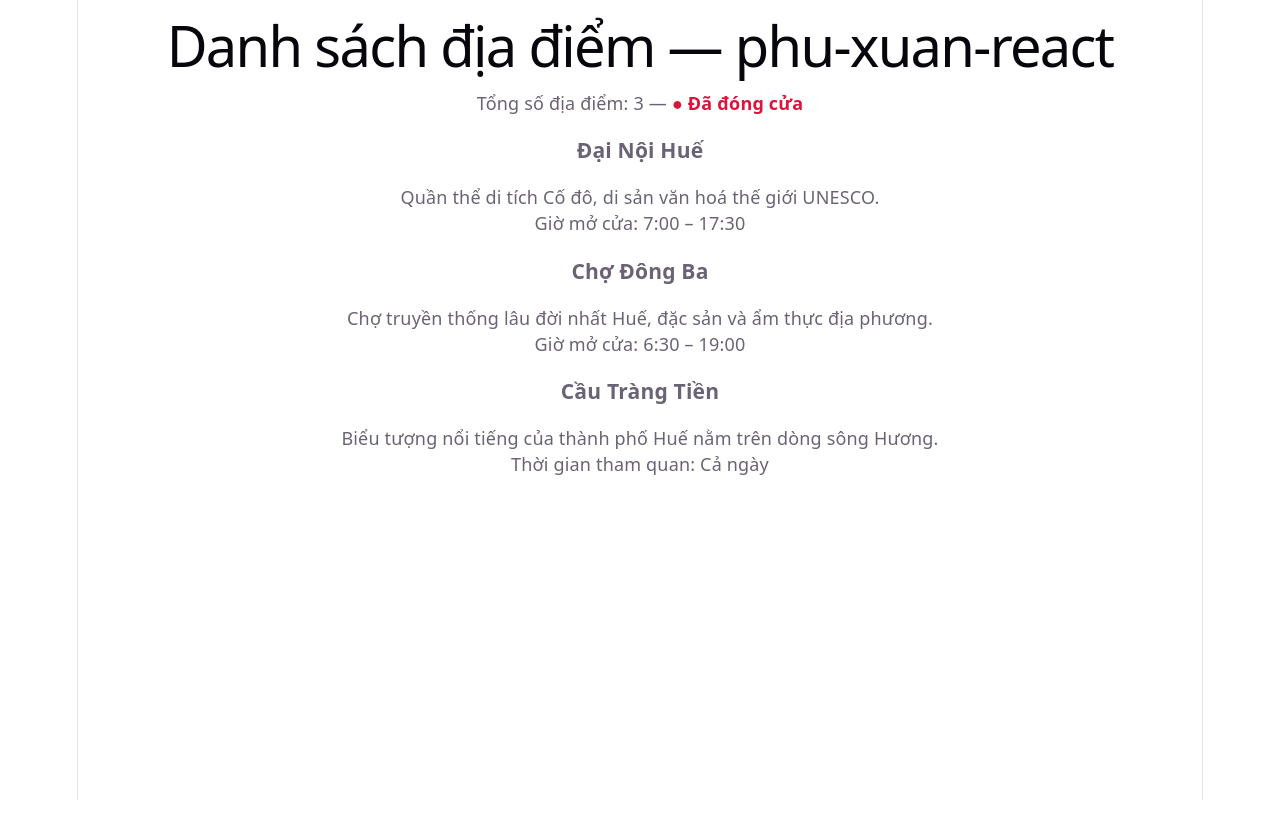
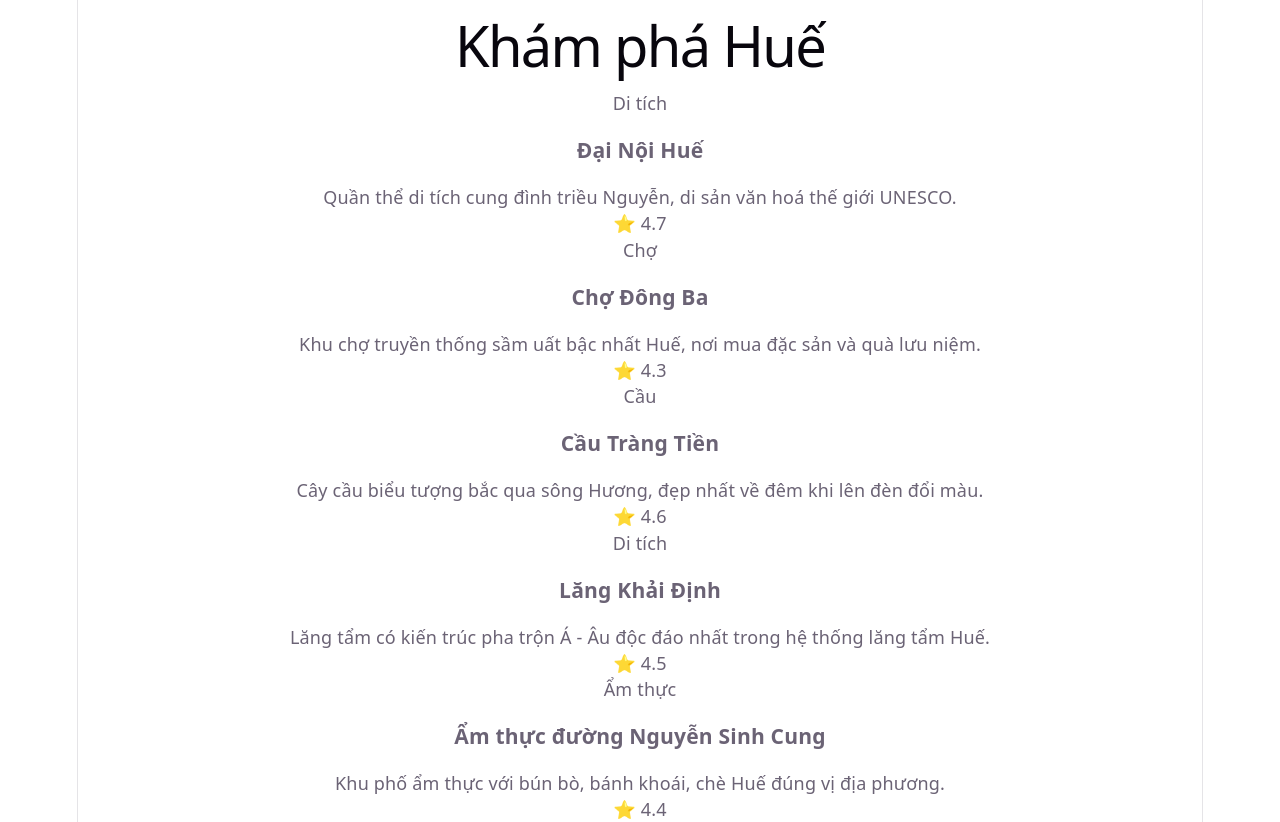
Before and after one commit to xuanhoai3152007-cmd/phu-xuan-react, a React (Vite) app: page / in a window 1280 px wide. Before the commit the page ends 800 px from the top, so only its background shows below. Built offline with nearby package versions, Linux system fonts and the light colour scheme.

Commit message:
feat: hoàn thành buổi 5 lab 1 danh sách địa điểm

```diff
--- a/src/App.tsx
+++ b/src/App.tsx
@@ -1,38 +1,12 @@
-import DiaDiem1 from './components/DiaDiem1'
-import DiaDiem2 from './components/DiaDiem2'
-import DiaDiem3 from './components/DiaDiem3'
-
-import {
-  NhanTrangThai,
-  demTongSoDiaDiem,
-} from './components/TienIch'
+import AttractionList from './components/AttractionList'
+import { attractions } from './data/attractions'
 
 function App() {
-  const danhSachTen = [
-    'Đại Nội Huế',
-    'Chợ Đông Ba',
-    'Cầu Tràng Tiền',
+  return (
+    <div className="app">
+      <h1>Khám phá Huế</h1>
 
-  ]
-
-  const gioHienTaiLa8Gio = false
-
-  return (
-    <div className="trang-chu">
-      <h1>Danh sách địa điểm — phu-xuan-react</h1>
-
-      <p>
-        Tổng số địa điểm:{' '}
-        {demTongSoDiaDiem(danhSachTen)}
-        {' — '}
-        <NhanTrangThai
-          dangMoCua={gioHienTaiLa8Gio}
-        />
-      </p>
-
-      <DiaDiem1 />
-      <DiaDiem2 />
-      <DiaDiem3 />
+      <AttractionList attractions={attractions} />
     </div>
   )
 }
--- /dev/null
+++ b/src/components/AttractionCard.tsx
@@ -0,0 +1,29 @@
+import type { Attraction } from '../data/attractions'
+
+interface AttractionCardProps
+  extends Omit<Attraction, 'id'> {}
+
+function AttractionCard({
+  name,
+  category,
+  description,
+  rating,
+}: AttractionCardProps) {
+  return (
+    <div className="attraction-card">
+      <div className="attraction-card__badge">
+        {category}
+      </div>
+
+      <h3>{name}</h3>
+
+      <p>{description}</p>
+
+      <span className="attraction-card__rating">
+        ⭐ {rating}
+      </span>
+    </div>
+  )
+}
+
+export default AttractionCard
--- /dev/null
+++ b/src/components/AttractionList.tsx
@@ -0,0 +1,26 @@
+import AttractionCard from './AttractionCard'
+import type { Attraction } from '../data/attractions'
+
+interface AttractionListProps {
+  attractions: Attraction[]
+}
+
+function AttractionList({
+  attractions,
+}: AttractionListProps) {
+  return (
+    <div className="attraction-list">
+      {attractions.map((item) => (
+        <AttractionCard
+          key={item.id}
+          name={item.name}
+          category={item.category}
+          description={item.description}
+          rating={item.rating}
+        />
+      ))}
+    </div>
+  )
+}
+
+export default AttractionList
--- /dev/null
+++ b/src/data/attractions.ts
@@ -0,0 +1,50 @@
+export interface Attraction {
+  id: number
+  name: string
+  category: string
+  description: string
+  rating: number
+}
+
+export const attractions: Attraction[] = [
+  {
+    id: 1,
+    name: 'Đại Nội Huế',
+    category: 'Di tích',
+    description:
+      'Quần thể di tích cung đình triều Nguyễn, di sản văn hoá thế giới UNESCO.',
+    rating: 4.7,
+  },
+  {
+    id: 2,
+    name: 'Chợ Đông Ba',
+    category: 'Chợ',
+    description:
+      'Khu chợ truyền thống sầm uất bậc nhất Huế, nơi mua đặc sản và quà lưu niệm.',
+    rating: 4.3,
+  },
+  {
+    id: 3,
+    name: 'Cầu Tràng Tiền',
+    category: 'Cầu',
+    description:
+      'Cây cầu biểu tượng bắc qua sông Hương, đẹp nhất về đêm khi lên đèn đổi màu.',
+    rating: 4.6,
+  },
+  {
+    id: 4,
+    name: 'Lăng Khải Định',
+    category: 'Di tích',
+    description:
+      'Lăng tẩm có kiến trúc pha trộn Á - Âu độc đáo nhất trong hệ thống lăng tẩm Huế.',
+    rating: 4.5,
+  },
+  {
+    id: 5,
+    name: 'Ẩm thực đường Nguyễn Sinh Cung',
+    category: 'Ẩm thực',
+    description:
+      'Khu phố ẩm thực với bún bò, bánh khoái, chè Huế đúng vị địa phương.',
+    rating: 4.4,
+  },
+]
```
